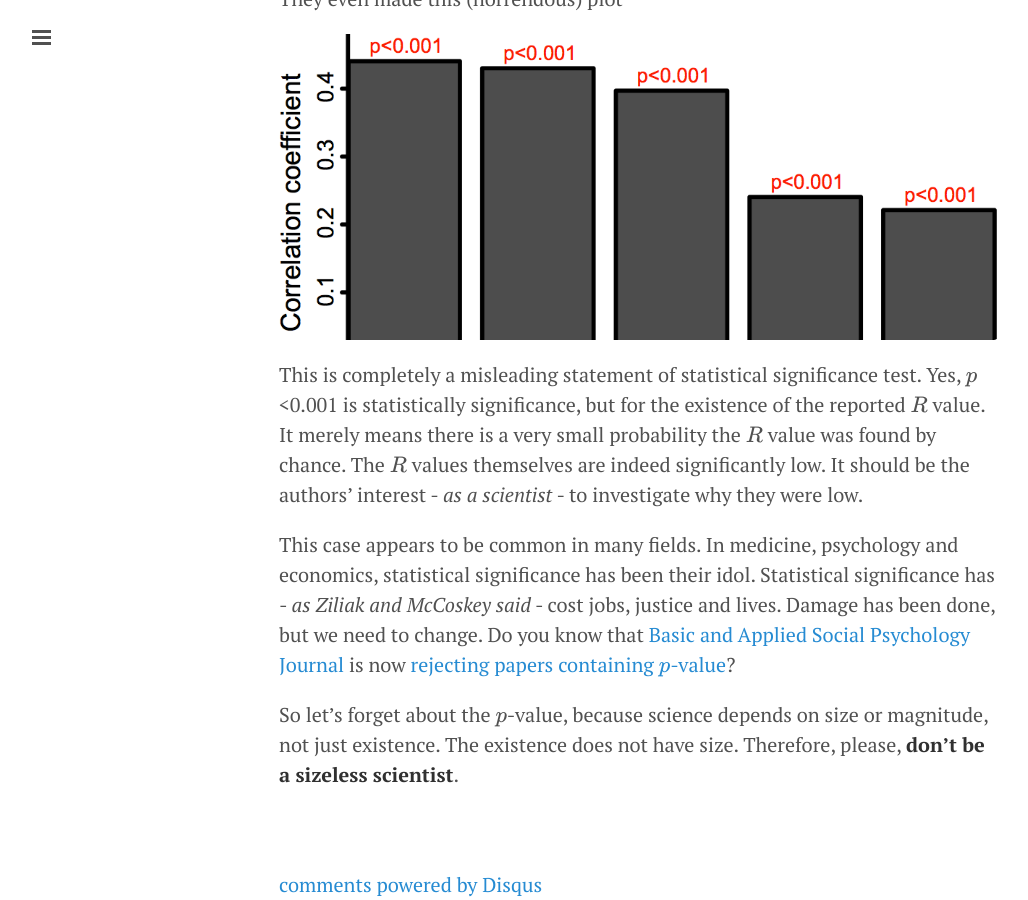
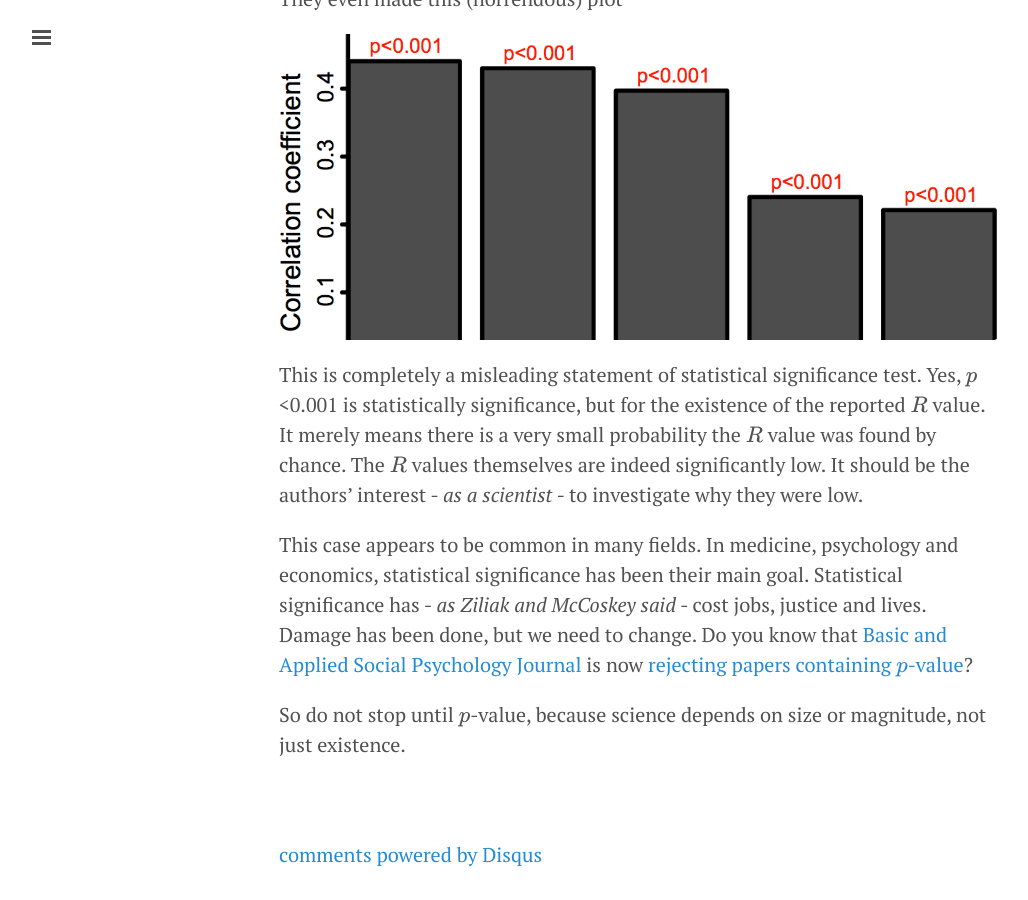
Before and after one commit to avansp/old-jekyll-avansp.github.io, a Jekyll site: the page built from _posts/2015-04-25-significant-problem.md, in a window 1280 px wide and 900 px high, scrolled down 1140 px. Shown: the whole window, without its empty margins (1-1029 px from the left). Built offline with Jekyll 4.4.1, drawn with Linux system fonts in a browser that asks for light colours; nearby versions of some CDN libraries; formulas are drawn with MathJax 3; comment, search, counter and statistics services are not loaded; after the commit the page ends 2010 px from its top, so only the background shows below that; some of the changed text lies outside the part shown.

Commit message:
FIX. Statistical significance

```diff
--- a/_posts/2015-04-25-significant-problem.md
+++ b/_posts/2015-04-25-significant-problem.md
@@ -24,6 +24,6 @@ They even made this (horrendous) plot
 
 This is completely a misleading statement of statistical significance test. Yes, $$p$$<0.001 is statistically significance, but for the existence of the reported $$R$$ value. It merely means there is a very small probability the $$R$$ value was found by chance. The $$R$$ values themselves are indeed significantly low. It should be the authors' interest - *as a scientist* - to investigate why they were low.
 
-This case appears to be common in many fields. In medicine, psychology and economics, statistical significance has been their idol. Statistical significance has - *as Ziliak and McCoskey said* - cost jobs, justice and lives. Damage has been done, but we need to change. Do you know that [Basic and Applied Social Psychology Journal](http://www.tandfonline.com/toc/hbas20) is now [rejecting papers containing $$p$$-value](http://www.nature.com/news/psychology-journal-bans-p-values-1.17001)?
+This case appears to be common in many fields. In medicine, psychology and economics, statistical significance has been their main goal. Statistical significance has - *as Ziliak and McCoskey said* - cost jobs, justice and lives. Damage has been done, but we need to change. Do you know that [Basic and Applied Social Psychology Journal](http://www.tandfonline.com/toc/hbas20) is now [rejecting papers containing $$p$$-value](http://www.nature.com/news/psychology-journal-bans-p-values-1.17001)?
 
-So let's forget about the $$p$$-value, because science depends on size or magnitude, not just existence. The existence does not have size. Therefore, please, **don't be a sizeless scientist**.
+So do not stop until $$p$$-value, because science depends on size or magnitude, not just existence.
```
Also changed, not shown: other parts of _posts/2015-04-25-significant-problem.md (+1 -1 lines), _posts/2014-10-09-the-birth-of-my-blog.md (+1 -0 lines).
